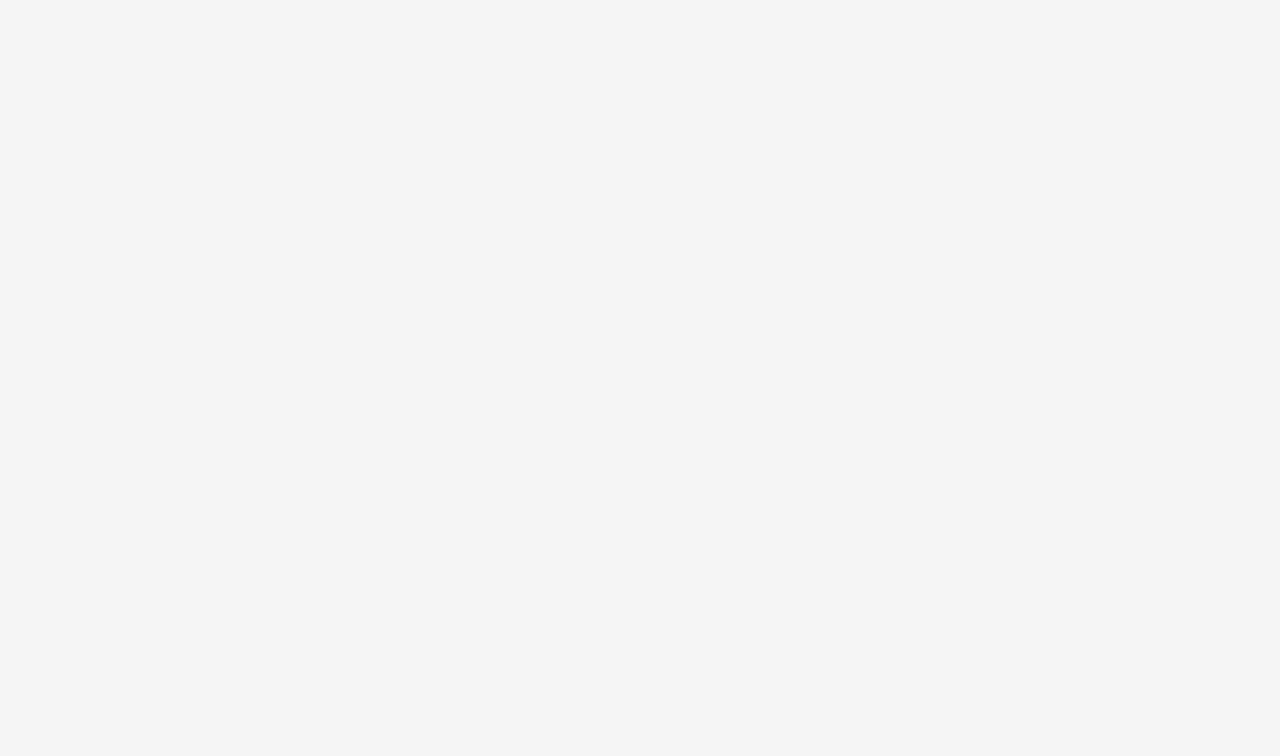
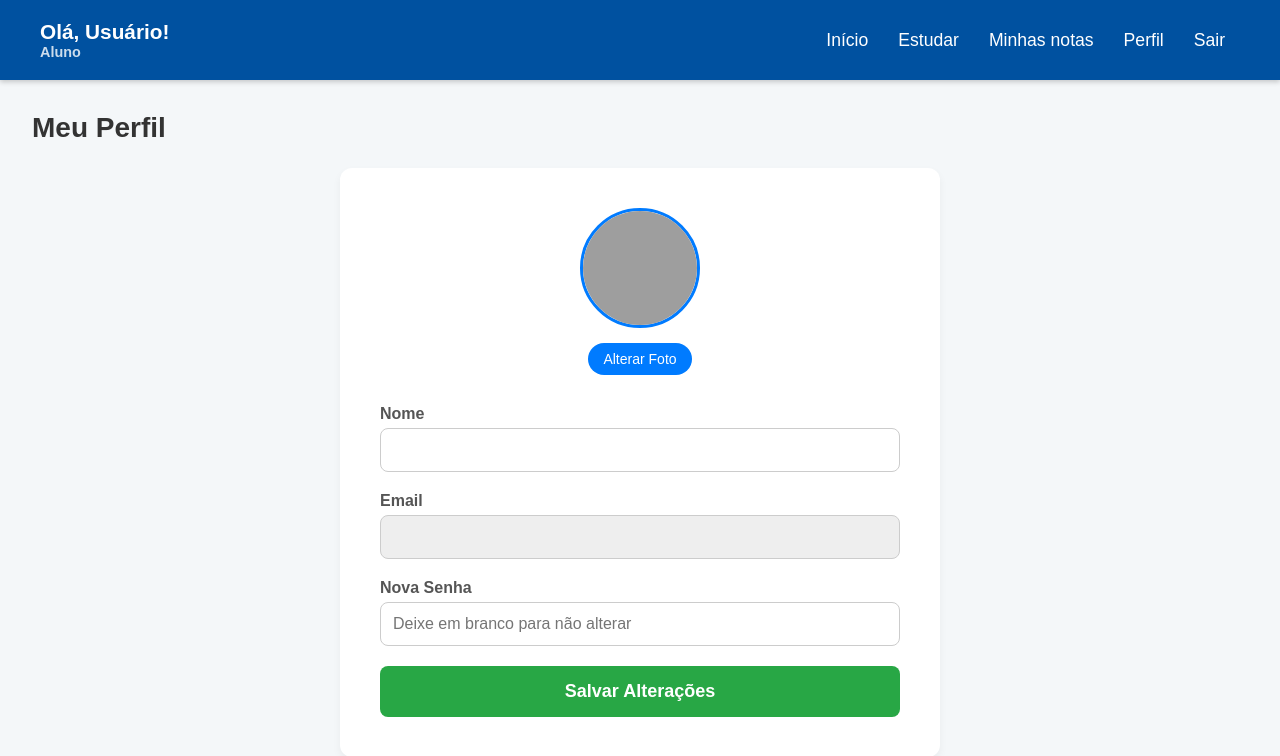
Before and after one commit to eduardo-olvreis/LearnFlix, a React (Vite) app: page /aluno/perfil in a window 1280 px wide. Before the commit this address had no page. Shown: the top 756 px of the page. Built offline with nearby package versions, Linux system fonts and the light colour scheme; grey boxes are pictures that could not be loaded.

Commit message:
Ajuste estrutural do projeto

```diff
--- a/src/App.jsx
+++ b/src/App.jsx
@@ -15,6 +15,7 @@ import Aluno from "./pages/Aluno/Aluno";
 import DashboardAluno from "./pages/Aluno/components/DashboardAluno/DashboardAluno";
 import ListaRecursos from "./pages/Aluno/components/ListaRecursos/ListaRecursos";
 import NotasAluno from "./pages/Aluno/components/NotasAluno/NotasAluno";
+import PerfilAluno from "./pages/Aluno/components/PerfilAluno/PerfilAluno";
 
 function App() {
   return (
@@ -22,18 +23,18 @@ function App() {
       <Routes>
         <Route path="/" element={<Login />} />
         <Route path="/register" element={<Register />} />
-        <Route path="/professor" element={<Professor/>}/>
-        <Route path="/gestor" element={<Gestor/>}>
+        <Route path="/professor" element={<Professor />} />
+        <Route path="/gestor" element={<Gestor />}>
           <Route index element={<GestorHome />} />
-          <Route path="cadastrar-usuario" element={<UserRegistration/>}/>
-          <Route path="gerenciar-usuario" element={<UserManagement/>}/>
-          <Route path="editar-usuario" element={<UserEdit/>}/>
+          <Route path="cadastrar-usuario" element={<UserRegistration />} />
+          <Route path="gerenciar-usuario" element={<UserManagement />} />
+          <Route path="editar-usuario" element={<UserEdit />} />
         </Route>
         <Route path="/aluno" element={<Aluno name="Eduardo" user="Aluno" />}>
           <Route index element={<DashboardAluno />} />
           <Route path="recursos" element={<ListaRecursos />} />
-
           <Route path="notas" element={<NotasAluno />} />
+          <Route path="perfil" element={<PerfilAluno />} />
         </Route>
       </Routes>
     </Router>
```
Also changed, not shown: src/pages/Aluno/components/PerfilAluno/PerfilAluno.jsx (renamed from src/components/Dashboards/PerfilAluno/PerfilAluno.jsx), src/pages/Aluno/components/PerfilAluno/PerfilAluno.module.css (renamed from src/components/Dashboards/PerfilAluno/PerfilAluno.module.css).
